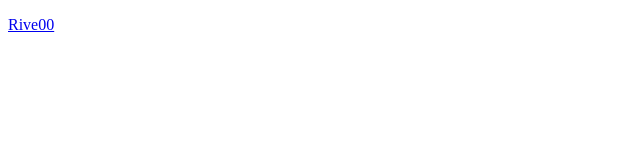
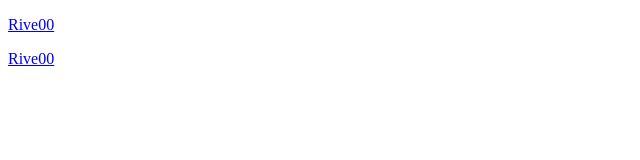
Before and after one commit to Maxouw/maxouw.github.io, a plain HTML site: page index.html in a window 1280 px wide. Shown: the full height of the page, 0-640 px from the left. Drawn offline with Linux system fonts and the light colour scheme.

Commit message:
Update index.html

```diff
--- a/index.html
+++ b/index.html
@@ -2,5 +2,6 @@
 <html>
 <body>
 	<p><a href="/sources/rive00.html">Rive00</a></p>
+	<p><a href="/sources/electrophorese00.html">Rive00</a></p>
 </body>
 </html>
```
